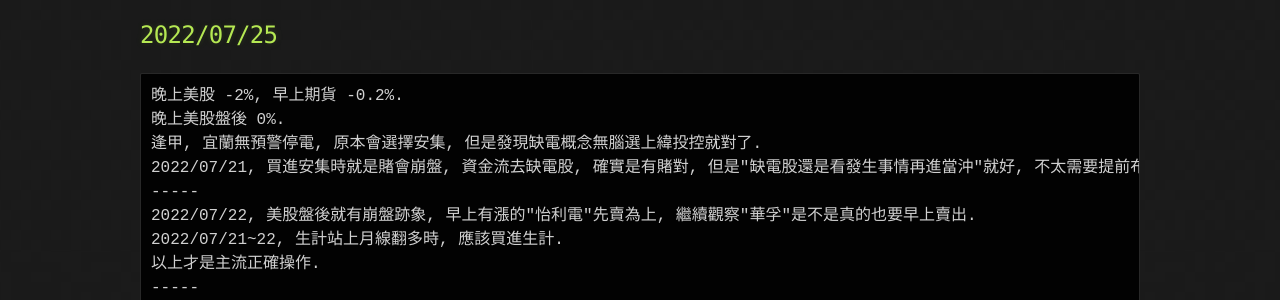
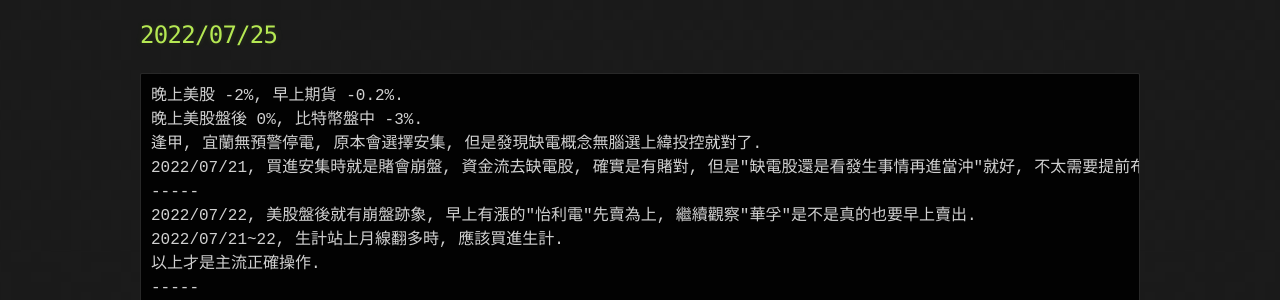
Before and after one commit to lepg5487/Stock_God, a Jekyll site: the page built from index.md, in a window 1280 px wide and 900 px high. Shown: the part 281-581 px from the top of the window. Built offline with Jekyll 4.4.1, drawn with Linux system fonts in a browser that asks for light colours; our own code applies the rules of GitHub Pages for plain Markdown files; some of the changed text lies outside the part shown.

Commit message:
Update index.md

````diff
--- a/index.md
+++ b/index.md
@@ -6,7 +6,7 @@ layout: testlayouts
 ## 2022/07/25
 ```
 晚上美股 -2%, 早上期貨 -0.2%.
-晚上美股盤後 0%.
+晚上美股盤後 0%, 比特幣盤中 -3%.
 逢甲, 宜蘭無預警停電, 原本會選擇安集, 但是發現缺電概念無腦選上緯投控就對了.
 2022/07/21, 買進安集時就是賭會崩盤, 資金流去缺電股, 確實是有賭對, 但是"缺電股還是看發生事情再進當沖"就好, 不太需要提前布局.
 -----
````
